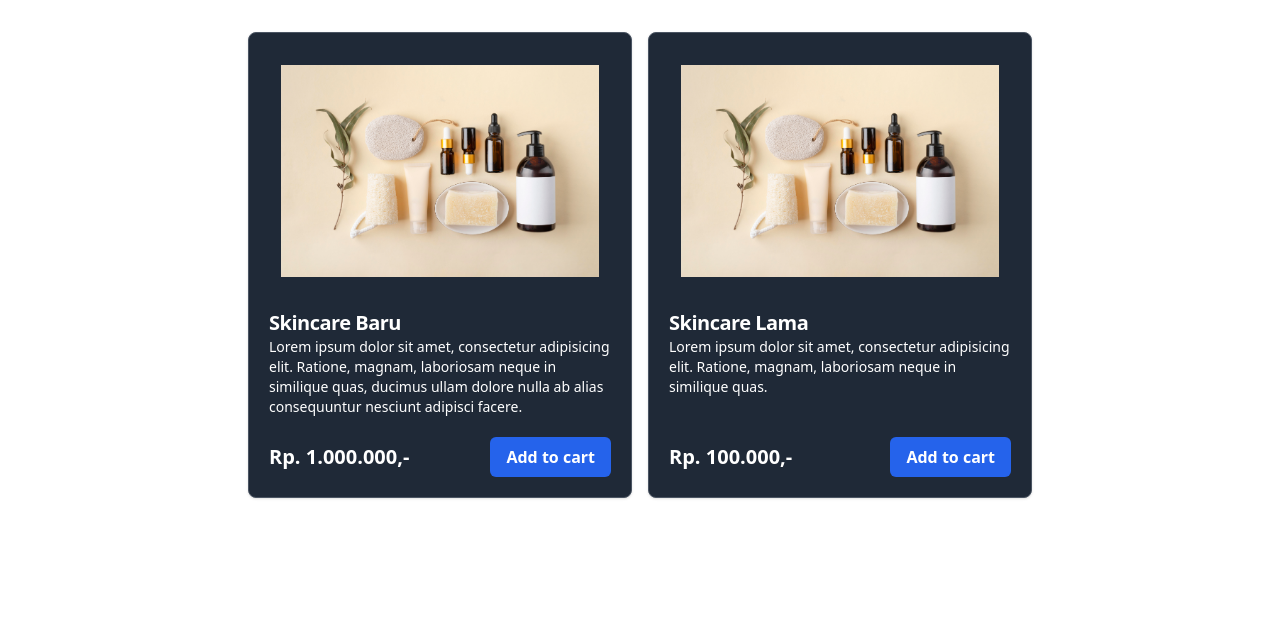
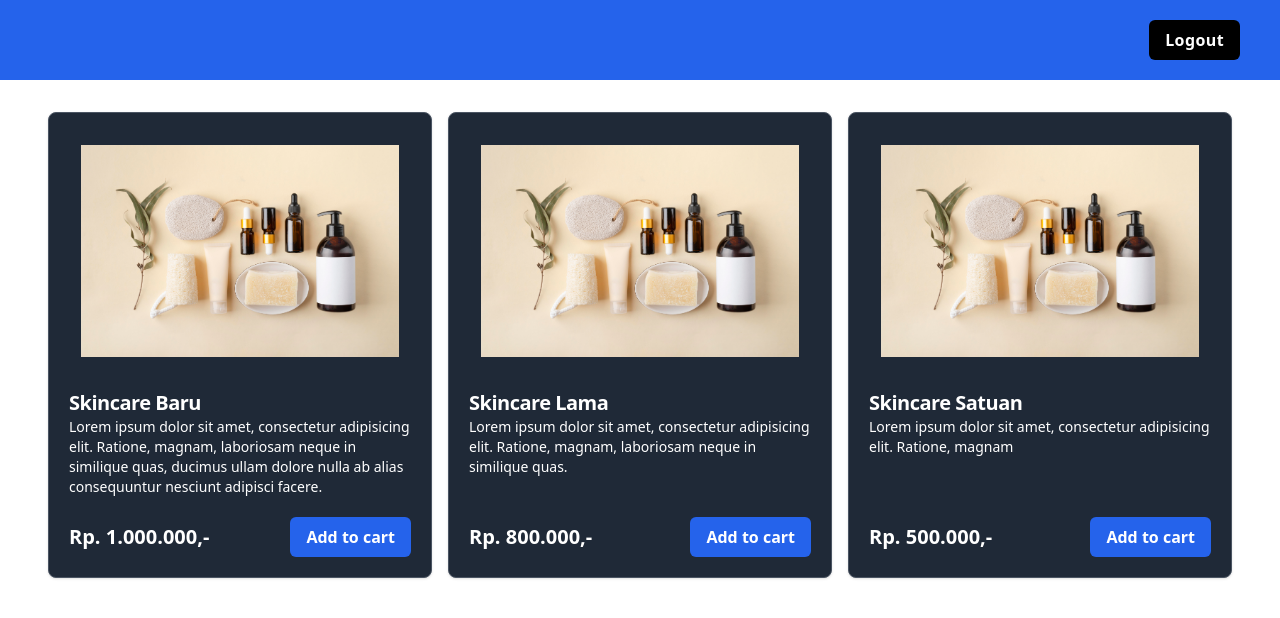
Before and after one commit to basalamahalam/belajar, a React (Vite) app: page /products in a window 1280 px wide. Shown: the top 618 px of the page. Built offline with nearby package versions, Linux system fonts and the light colour scheme.

Commit message:
make event handler

```diff
--- a/src/Pages/products.jsx
+++ b/src/Pages/products.jsx
@@ -1,5 +1,6 @@
 import React from "react";
 import CardProducts from "../components/Fragments/CardProducts";
+import { Button } from "../components/Elements/Button/Button";
 
 const products = [
   {
@@ -14,17 +15,39 @@ ab alias consequuntur nesciunt adipisci facere.`,
   {
     id: 2,
     name: "Skincare Lama",
-    price: "Rp. 100.000,-",
+    price: "Rp. 800.000,-",
     image: "/products.jpg",
     description: `Lorem ipsum dolor sit amet, consectetur adipisicing elit. Ratione,
 magnam, laboriosam neque in similique quas.`,
   },
+  {
+    id: 3,
+    name: "Skincare Satuan",
+    price: "Rp. 500.000,-",
+    image: "/products.jpg",
+    description: `Lorem ipsum dolor sit amet, consectetur adipisicing elit. Ratione,
+magnam`,
+  },
 ];
+
+const email = localStorage.getItem("email");
 const ProductsPage = () => {
+  const handleLogout = () => {
+    localStorage.removeItem("email");
+    localStorage.removeItem("password");
+    window.location.href = "/login";
+  };
   return (
+    <>
+      <div className="flex items-center justify-end h-20 px-10 font-semibold tracking-wide text-white bg-blue-600">
+        {email}
+        <Button variant="ml-5 bg-black" onClick={handleLogout}>
+          Logout
+        </Button>
+      </div>
       <div className="flex justify-center p-8">
         {products.map((product) => (
-        <CardProducts>
+          <CardProducts key={product.id}>
             <CardProducts.Header img={product.image} />
             <CardProducts.Body name={product.name}>
               {product.description}
@@ -33,6 +56,7 @@ const ProductsPage = () => {
           </CardProducts>
         ))}
       </div>
+    </>
   );
 };
 
--- a/src/components/Elements/Button/Button.jsx
+++ b/src/components/Elements/Button/Button.jsx
@@ -1,11 +1,17 @@
 import React from "react";
 
 export const Button = (props) => {
-  const { children, variant = "bg-black" } = props;
+  const {
+    children,
+    variant = "bg-black",
+    onClick = () => {},
+    type = "button",
+  } = props;
   return (
     <button
       className={`h-10 px-4 font-semibold rounded-md ${variant} text-white`}
-      type="submit"
+      type={type}
+      onClick={() => onClick()}
     >
       {children}
     </button>
--- a/src/components/Fragments/FormLogin.jsx
+++ b/src/components/Fragments/FormLogin.jsx
@@ -3,8 +3,14 @@ import InputForm from "../Elements/Input";
 import { Button } from "../Elements/Button/Button";
 
 const FormLogin = () => {
+  const handleLogin = (e) => {
+    e.preventDefault();
+    localStorage.setItem("email", e.target.email.value);
+    localStorage.setItem("password", e.target.password.value);
+    window.location.href = "/products";
+  };
   return (
-    <form action="">
+    <form onSubmit={handleLogin}>
       <InputForm
         label="Email"
         placeholder="example@gmail.com"
@@ -17,7 +23,9 @@ const FormLogin = () => {
         type="password"
         name="password"
       />
-      <Button variant="bg-blue-600">Login</Button>
+      <Button variant="bg-blue-600" type="submit">
+        Login
+      </Button>
     </form>
   );
 };
```
Lines whose indentation alone changed are shown as unchanged.
